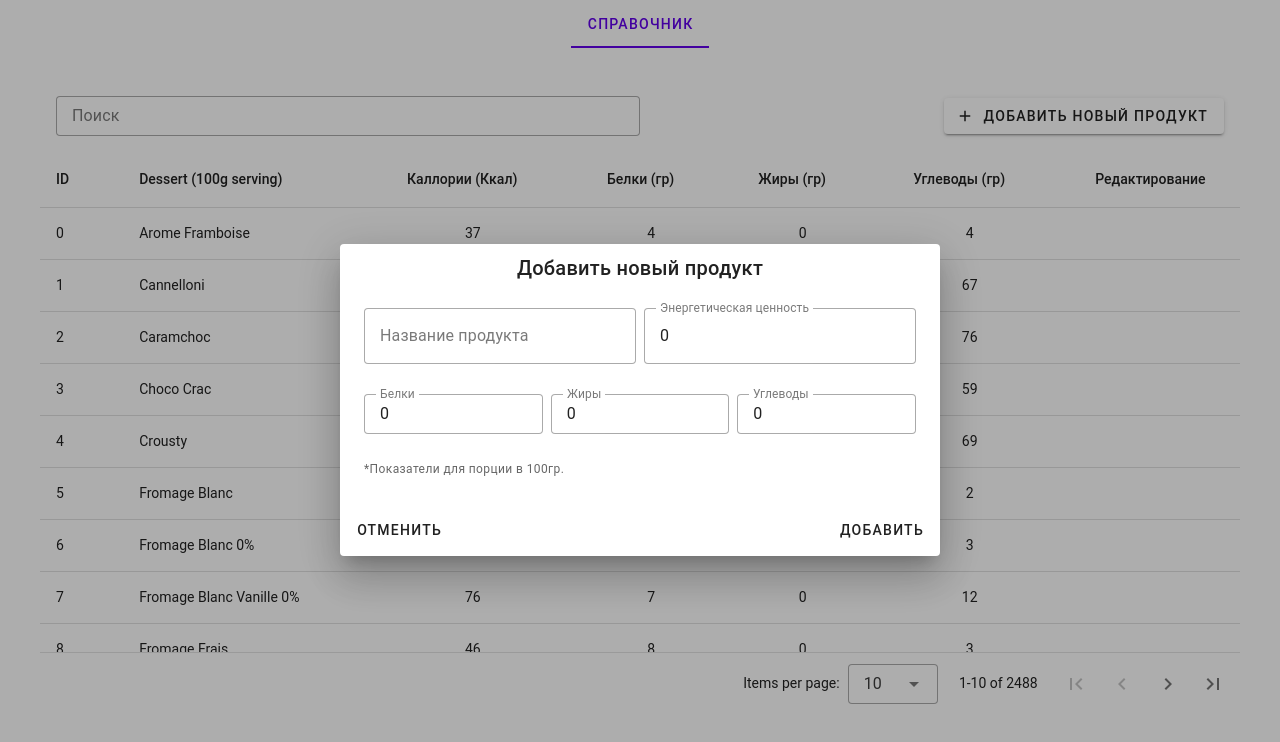
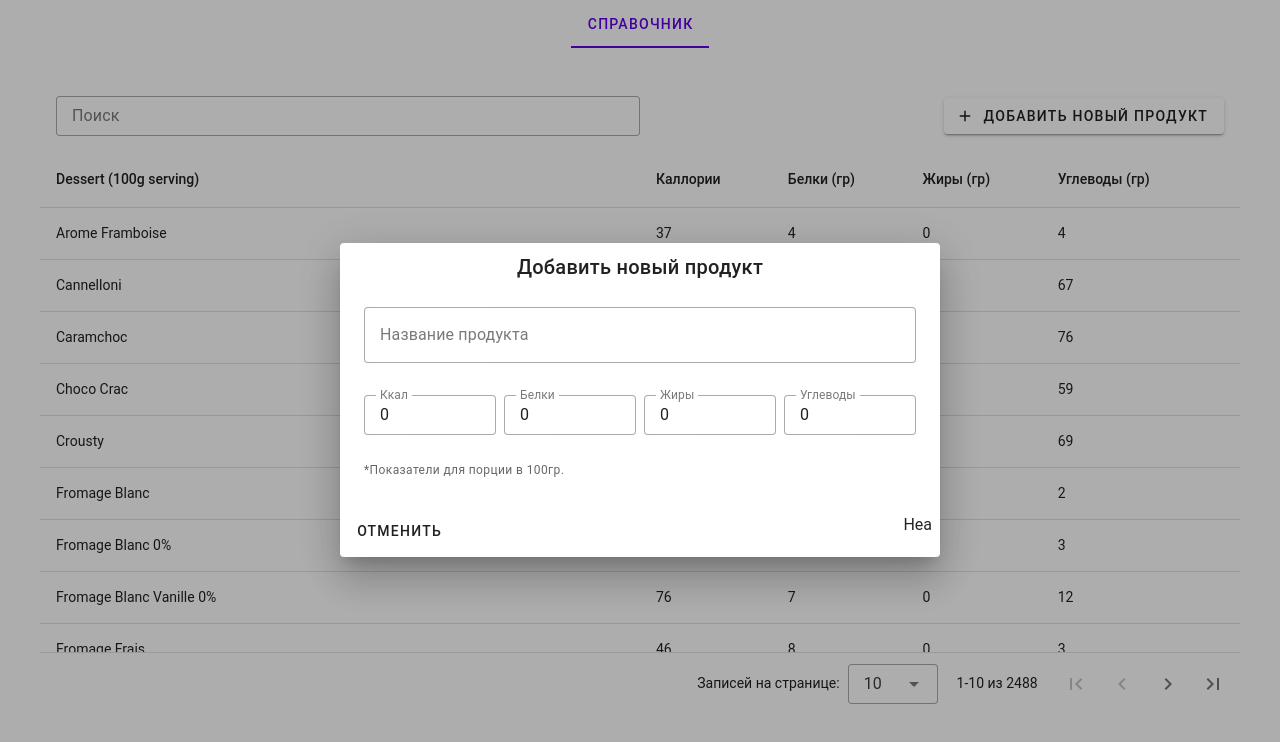
Before and after one commit to Bbq-11/strapi-hl, a Vue app: page / in a window 1280 px wide. Both pictures are taken after a click on the button "ДОБАВИТЬ НОВЫЙ ПРОДУКТ". Shown: the top 742 px of the page. Built offline with nearby package versions, Linux system fonts and the light colour scheme.

Commit message:
Логика справочÐник

```diff
--- a/src/components/ActionsNewProducts.vue
+++ b/src/components/ActionsNewProducts.vue
@@ -1,5 +1,5 @@
 <script setup>
-import { reactive, ref } from 'vue';
+import { computed, reactive, ref } from 'vue';
 import { mdiPencil, mdiPlus } from '@mdi/js';
 
 import { useProductStore } from '../stores/Products.js';
@@ -9,9 +9,19 @@ const productStore = useProductStore();
 const dialog = ref(false);
 
 const props = defineProps({
-    product: Object,
+    product: {
+        type: Object,
+        required: false,
+        default: () => ({
+            name: '',
+            calories: 0,
+            proteins: 0,
+            fats: 0,
+            carbs: 0,
+        }),
+    },
     text: String,
-    variant: String,
+    isAdd: Boolean,
 });
 
 const item = reactive({
@@ -24,17 +34,40 @@ const item = reactive({
 
 const addProduct = () => {
     productStore.addProduct(item);
+    item.name = '';
+    item.calories = 0;
+    item.proteins = 0;
+    item.fats = 0;
+    item.carbs = 0;
     dialog.value = false;
 };
 const editProduct = () => {
     productStore.editProduct(item, props.product);
     dialog.value = false;
 };
+
+const checkValidStringValues = (value, minLength = 1, maxLength = 80) => {
+    const regex = new RegExp(`^.{${minLength},${maxLength}}$`);
+    return regex.test(value);
+};
+const checkValidNumValues = (value) => {
+    return /^(0|[1-9][0-9]{0,4}(\.[0-9]{0,2})?|0\.[0-9]{0,2})$/.test(value);
+};
+
+const checkValidData = computed(() => {
+    return (
+        checkValidStringValues(item.name) &&
+        checkValidNumValues(item.calories) &&
+        checkValidNumValues(item.proteins) &&
+        checkValidNumValues(item.fats) &&
+        checkValidNumValues(item.carbs)
+    );
+});
 </script>
 
 <template>
     <v-btn
-        v-if="props.variant === 'add'"
+        v-if="props.isAdd"
         :prepend-icon="mdiPlus"
         @click="dialog = true"
     >
@@ -57,19 +90,19 @@ const editProduct = () => {
                 {{ props.text }}
             </v-card-title>
             <v-card-text>
-                <v-row dense>
+                <v-row
+                    class="mb-6"
+                    dense
+                >
                     <v-col>
                         <v-text-field
                             v-model="item.name"
                             variant="outlined"
+                            maxlength="80"
+                            hide-details
+                            counter
                             label="Название продукта"
-                        />
-                    </v-col>
-                    <v-col cols="6">
-                        <v-text-field
-                            v-model="item.calories"
-                            variant="outlined"
-                            label="Энергетическая ценность"
+                            :rules="[checkValidStringValues]"
                         />
                     </v-col>
                 </v-row>
@@ -77,26 +110,43 @@ const editProduct = () => {
                 <v-row dense>
                     <v-col>
                         <v-text-field
+                            density="compact"
+                            v-model="item.calories"
+                            variant="outlined"
+                            maxlength="5"
+                            label="Ккал"
+                            :rules="[checkValidNumValues]"
+                            hide-details
+                        />
+                    </v-col>
+                    <v-col>
+                        <v-text-field
                             v-model="item.proteins"
+                            maxlength="5"
                             density="compact"
                             variant="outlined"
                             label="Белки"
+                            :rules="[checkValidNumValues]"
                         />
                     </v-col>
                     <v-col>
                         <v-text-field
                             v-model="item.fats"
+                            maxlength="5"
                             density="compact"
                             variant="outlined"
                             label="Жиры"
+                            :rules="[checkValidNumValues]"
                         />
                     </v-col>
                     <v-col>
                         <v-text-field
                             v-model="item.carbs"
+                            maxlength="5"
                             density="compact"
                             variant="outlined"
                             label="Углеводы"
+                            :rules="[checkValidNumValues]"
                         />
                     </v-col>
                 </v-row>
@@ -115,8 +165,10 @@ const editProduct = () => {
                         />
                     </v-col>
                     <v-col cols="auto">
+                        <div v-if="!checkValidData">Hea</div>
+                        <div v-else>
                             <v-btn
-                            v-if="props.variant === 'add'"
+                                v-if="props.isAdd"
                                 class="ms-auto"
                                 text="Добавить"
                                 @click="addProduct"
@@ -124,9 +176,10 @@ const editProduct = () => {
                             <v-btn
                                 v-else
                                 class="ms-auto"
-                            text="Добавить"
+                                text="Редактировать"
                                 @click="editProduct"
                             />
+                        </div>
                     </v-col>
                 </v-row>
             </v-card-actions>
--- a/src/components/GuideProducts.vue
+++ b/src/components/GuideProducts.vue
@@ -10,55 +10,48 @@ const productStore = useProductStore();
 const inputSearchProduct = ref('');
 
 const headers = ref([
-    {
-        title: 'ID',
-        key: 'id',
-    },
+    // {
+    //     title: 'ID',
+    //     key: 'id',
+    // },
     {
         title: 'Dessert (100g serving)',
         align: 'start',
         key: 'name',
+        width: '50%',
     },
     {
-        title: 'Каллории (Ккал)',
+        title: 'Каллории',
+        align: 'start',
+        paddingX: '240px',
         key: 'calories',
-        align: 'center',
     },
     {
         title: 'Белки (гр)',
+        align: 'start',
         key: 'proteins',
-        align: 'center',
     },
     {
         title: 'Жиры (гр)',
+        align: 'start',
         key: 'fats',
-        align: 'center',
     },
     {
         title: 'Углеводы (гр)',
+        align: 'start',
         key: 'carbs',
-        align: 'center',
     },
     {
-        title: 'Редактирование',
         key: 'actions',
-        align: 'center',
         sortable: false,
     },
 ]);
-
-const defaultItem = ref({
-    name: '',
-    calories: 0,
-    proteins: 0,
-    fats: 0,
-    carbs: 0,
-});
 </script>
 
 <template>
     <v-data-table
         class="mt-8 overflow-y-auto"
+        lang="ru"
         height="500px"
         :headers="headers"
         :items="productStore.searchProducts(inputSearchProduct)"
@@ -82,9 +75,8 @@ const defaultItem = ref({
                     </v-col>
                     <v-col cols="auto">
                         <ActionsNewProducts
-                            :product="defaultItem"
                             :text="'Добавить новый продукт'"
-                            :variant="'add'"
+                            :isAdd="true"
                         />
                     </v-col>
                 </v-row>
@@ -92,11 +84,10 @@ const defaultItem = ref({
         </template>
         <template v-slot:item.actions="{ item }">
             <div v-if="item.id > db.length - 1">
-                <!--                <EditProduct :product="item" />-->
                 <ActionsNewProducts
                     :product="item"
                     :text="item.name"
-                    :variant="'edit'"
+                    :isAdd="false"
                 />
                 <v-icon
                     size="small"
--- a/src/plugins/vuetify.js
+++ b/src/plugins/vuetify.js
@@ -1,7 +1,14 @@
 import { createVuetify } from 'vuetify';
 import { aliases, mdi } from 'vuetify/iconsets/mdi-svg';
+// Translations provided by Vuetify
+import { ru } from 'vuetify/locale';
 
 export default createVuetify({
+    locale: {
+        locale: 'ru',
+        fallback: 'ru ',
+        messages: { ru },
+    },
     aliases: {},
     defaults: {},
     theme: {
--- a/src/stores/Products.js
+++ b/src/stores/Products.js
@@ -7,7 +7,7 @@ export const useProductStore = defineStore('productStore', () => {
 
     const addProducts = () => {
         const productsLS = localStorage.getItem('myLibrary');
-        if (productsLS !== null) products.value = JSON.parse(productsLS);
+        if (productsLS) products.value = JSON.parse(productsLS);
         for (let i in db) {
             products.value.push({
                 id: i,
@@ -46,13 +46,13 @@ export const useProductStore = defineStore('productStore', () => {
         const productsLS = JSON.parse(localStorage.getItem('myLibrary'));
         localStorage.setItem('myLibrary', JSON.stringify(productsLS.filter((item) => item?.id !== id)));
     };
-    const editProduct = (newItem, lastItem) => {
+    const editProduct = (newIItem, lastItem) => {
         const item = products.value.findIndex((el) => el.id === lastItem.id);
-        products.value[item] = Object.assign(products.value[item], newItem);
+        products.value[item] = Object.assign(products.value[item], newIItem);
 
         const productsLS = JSON.parse(localStorage.getItem('myLibrary'));
         const itemLS = productsLS.findIndex((el) => el.id === lastItem.id);
-        productsLS[itemLS] = Object.assign(productsLS[itemLS], newItem);
+        productsLS[itemLS] = Object.assign(productsLS[itemLS], newIItem);
         localStorage.setItem('myLibrary', JSON.stringify(productsLS));
     };
 
```
Lines whose indentation alone changed are shown as unchanged.
